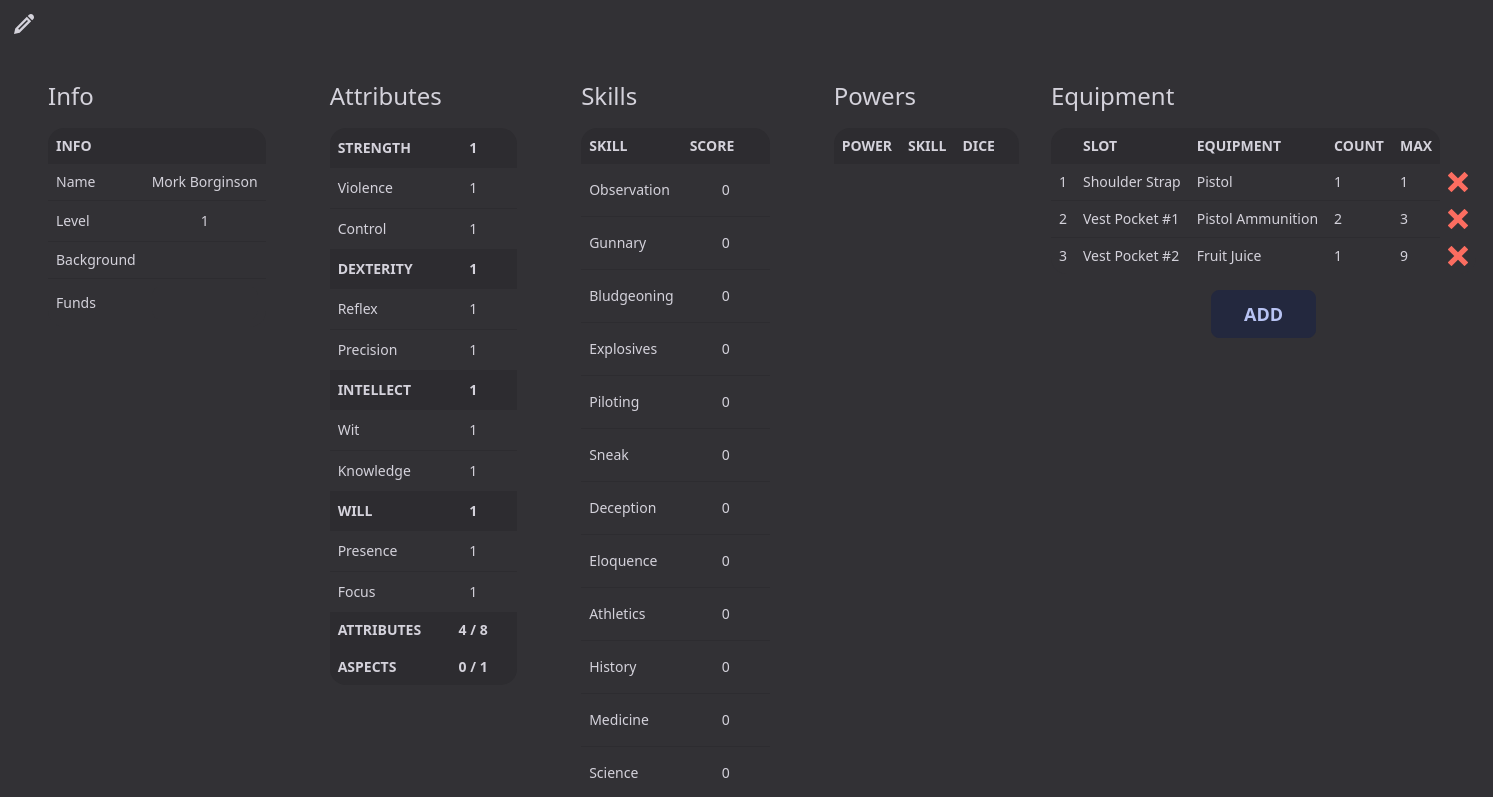
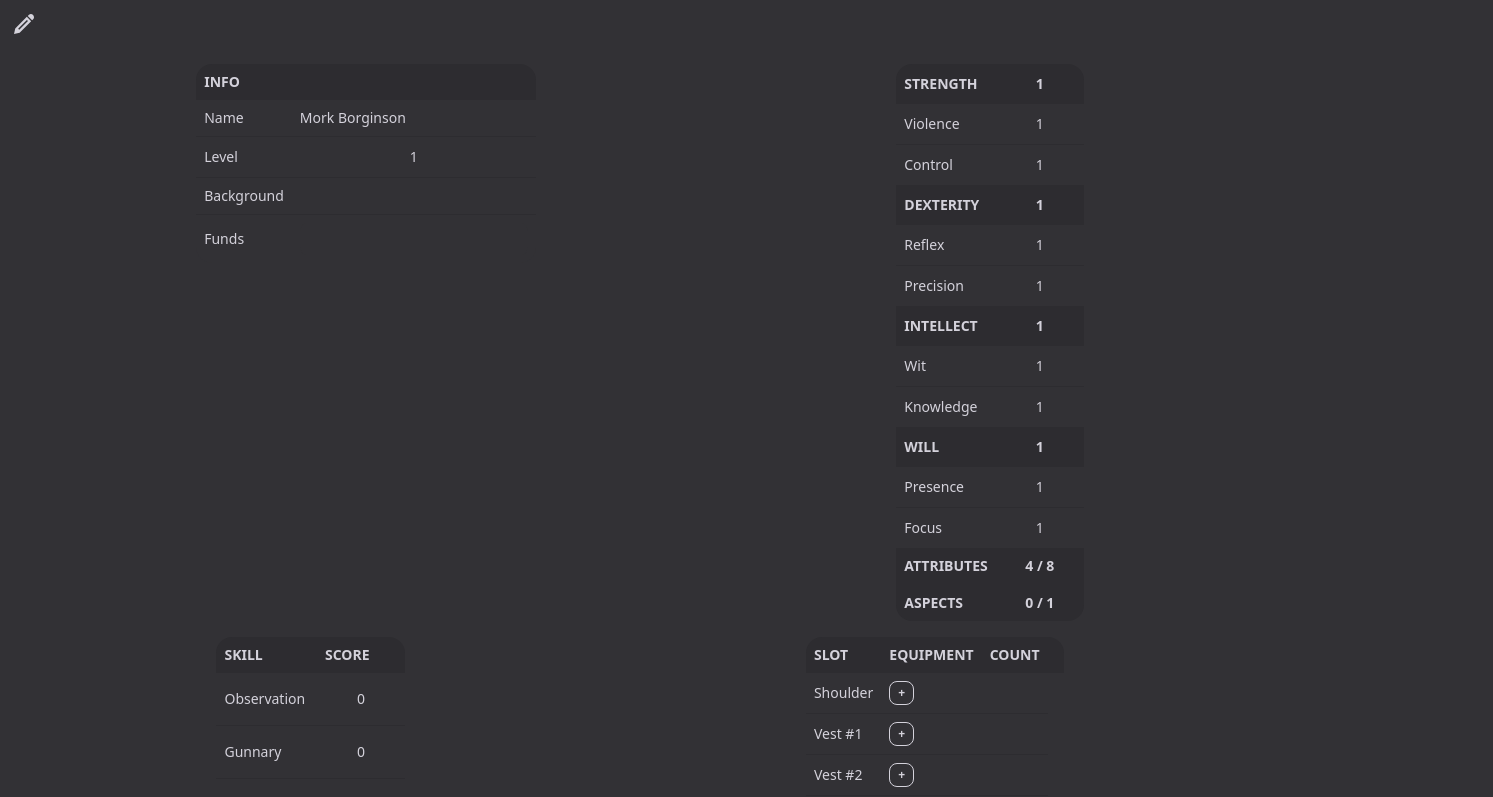
Before and after one commit to mytinycloud/caltrops, a React (Create React App) app in the folder char-sheet/: page / in a window 1280 px wide. Shown: the top 797 px of the page, 1493 px wide, since content can reach past the window. Built offline with nearby package versions, Linux system fonts and the light colour scheme.

Commit message:
Add descriptions to table parameters Remove table headers Add equipment table Move tables to new section (turbougly) IsEditable defaults to true

```diff
--- a/char-sheet/src/components/AttributeTable.jsx
+++ b/char-sheet/src/components/AttributeTable.jsx
@@ -4,7 +4,10 @@ import PointEntryBox from './PointEntryBox'
 
 /*
  * Attributes table.
- * This consumes sheets.attributes for attribute values.
+ *    in: attriutes <- rules.attributes
+ *    in: scores <- sheet.attributes
+ *    out: setScores -> sheet.attributes
+ *    in: level <- sheet.info.level
  */
 function AttributeTable({attributes, scores, setScores, level, isEditable=false}) {
   const attributeTotal = caltrops.attributeTotal(attributes, scores)
@@ -14,7 +17,6 @@ function AttributeTable({attributes, scores, setScores, level, isEditable=false}
 
   return (
     <div className='px-8'>
-      <h2 className='text-2xl my-4'>Attributes</h2>
       <table className="table table-compact">
         {
           attributes.map( attribute => {
--- /dev/null
+++ b/char-sheet/src/components/EquipmentTable.jsx
@@ -0,0 +1,87 @@
+import caltrops from '../lib/caltrops'
+import { modifyObject } from '../lib/util'
+import PointEntryBox from './PointEntryBox'
+import TextEntryBox from './TextEntryBox'
+
+import {ImCross} from 'react-icons/im'
+
+/*
+ * Equipment table.
+ *    in: equipment <- rules.equipment
+ *    in: slots <- rules.carrySlots
+ *    in: items <- sheet.equipment
+ *    out: setItems -> sheet.equipment
+ */
+function EquipmentTable({equipment, slots, items, setItems}) {
+
+  function addItem(slot){
+    // TODO: select from equipment.
+    let type = equipment[0]
+    let item = {
+      name: type.name,
+      count: 1,
+      stack: type.stack,
+    }
+    setItems(modifyObject( items, slot, item))
+  }
+
+  return (
+    <div className='px-8'>
+      <table className="table table-compact">
+        <thead>
+          <tr>
+            <th>Slot</th>
+            <th>Equipment</th>
+            <th>Count</th>
+            <th></th>
+          </tr>
+        </thead>
+        <tbody>
+        {
+          slots.map(slot => {
+            let item = items[slot.name]
+            if (item) {
+              // TODO: use hidden buttons instead
+              return <tr>
+                <td>{slot.name}</td>
+                <td>{item.name ?? '??'}</td>
+                <td>
+                  <PointEntryBox
+                    value={item.count ?? 0}
+                    setValue={ (v) => {} }
+                    max={item.max ?? 1}
+                  />
+                </td>
+                <td>
+                <td className='tooltip cursor-pointer border-none' data-tip="Remove">
+                  <button className='btn btn-square btn-outline'
+                    onClick={()=>{ setItems(modifyObject(items, slot.name, null)) }}
+                  >
+                  <ImCross
+                    size={10}
+                    className='text-error'>
+                  </ImCross>
+                  </button>
+                </td>
+                </td>
+              </tr>
+            } else {
+              return <tr>
+                <td>{slot.name}</td>
+                <td>
+                  <button class='btn btn-outline btn-xs'
+                    onClick={()=>(addItem(slot.name))}
+                  >+</button>
+                </td>
+                <td></td>
+              </tr>
+            }
+          })
+        }
+        </tbody>
+      </table>
+    </div>
+  )
+}
+
+export default EquipmentTable
--- a/char-sheet/src/components/InfoTable.jsx
+++ b/char-sheet/src/components/InfoTable.jsx
@@ -4,14 +4,14 @@ import TextEntryBox from './TextEntryBox'
 
 /*
  * Info table.
- * This consumes sheets.info for skill values.
+ *    in: info <- sheet.info
+ *    out: setInfo -> sheet.info
  */
 
 function InfoTable({info, setInfo, isEditable=false}) {
 
   return (
     <div className='px-8'>
-      <h2 className='text-2xl my-4'>Info</h2>
       <table className="table table-compact">
         <thead>
         <tr>
@@ -52,7 +52,6 @@ function InfoTable({info, setInfo, isEditable=false}) {
             <td><TextEntryBox
               value={info.funds}
               setValue={v => { setInfo(modifyObject(info, 'funds', v)) }}
-              isEditable={true}
               />
             </td>
           </tr>
--- a/char-sheet/src/components/PointEntryBox.jsx
+++ b/char-sheet/src/components/PointEntryBox.jsx
@@ -10,7 +10,7 @@ import React from 'react'
  * Ideally the points would not be decremented once locked - but i'll leave it to the outer state to update the min value if that happens.
  * Its kindof a pain to actually lock things like this anyway, as users always make mistakes.
  */
-function PointEntryBox({value, setValue, isEditable=false, min=0, max=9, isCapped=false}) {
+function PointEntryBox({value, setValue, isEditable=true, min=0, max=9, isCapped=false}) {
 
   const isInvisible = isEditable ? "opacity-100" : 'opacity-0'
   const canDecrement = isEditable && value > min
--- a/char-sheet/src/components/PowerTable.jsx
+++ b/char-sheet/src/components/PowerTable.jsx
@@ -4,14 +4,16 @@ import PointEntryBox from './PointEntryBox'
 import TextEntryBox from './TextEntryBox'
 
 /*
- * Info table.
- * This consumes sheets.info for skill values.
+ * Power table.
+ *   in: powers <- rules.powers for power metadata
+ *   in: skillScores <- sheet.skills
+ *   in: powerDice <- sheet.powers
+ *   out: setPowerDice -> sheet.powers
  */
 
 function PowerTable({powers, skillScores, powerDice, setPowerDice}) {
   return (
     <div className='px-8'>
-      <h2 className='text-2xl my-4'>Powers</h2>
       <table className="table table-compact">
         <thead>
           <tr>
@@ -23,7 +25,7 @@ function PowerTable({powers, skillScores, powerDice, setPowerDice}) {
         </thead>
         <tbody>
         {
-          powers.map((power) => {
+          powers.map(power => {
             let diceMax = caltrops.powerDiceMax(power, skillScores)
             return <tr>
               <td>{power.name}</td>
@@ -32,7 +34,6 @@ function PowerTable({powers, skillScores, powerDice, setPowerDice}) {
                 value={powerDice[power.name] ?? 0}
                 setValue={v => {setPowerDice(modifyObject(powerDice, power.name, v))}}
                 max={diceMax}
-                isEditable={true}
                 />
               </td>
               <td>/ {diceMax}</td>
--- a/char-sheet/src/components/SkillTable.jsx
+++ b/char-sheet/src/components/SkillTable.jsx
@@ -5,7 +5,10 @@ import caltrops from '../lib/caltrops'
 
 /*
  * Skill table.
- * This consumes the rules.skills for skill metadata, and sheets.skills for skill values.
+ *    in: skills <- rules.skills
+ *    in: scores <- sheet.skills
+ *    out: setScores -> sheet.skills
+ *    in: level <- sheet.level
  */
 
 function SkillTable({skills, scores, setScores, level, isEditable = false}) {
@@ -15,7 +18,6 @@ function SkillTable({skills, scores, setScores, level, isEditable = false}) {
 
   return (
     <div className='px-8'>
-      <h2 className='text-2xl my-4'>Skills</h2>
       <table className="table table-compact">
         <thead>
           <tr className='px-2'>
--- a/char-sheet/src/components/TextEntryBox.jsx
+++ b/char-sheet/src/components/TextEntryBox.jsx
@@ -5,7 +5,7 @@ import React from 'react'
  * Text entry box
  * This displays and allows editing of a string
  */
-function TextEntryBox({value, setValue, isEditable=false, placeholder='', limit=32}) {
+function TextEntryBox({value, setValue, isEditable=true, placeholder='', limit=32}) {
   if (isEditable)
   {
     return (
--- a/char-sheet/src/pages/ParentalAdvisory.jsx
+++ b/char-sheet/src/pages/ParentalAdvisory.jsx
@@ -5,6 +5,7 @@ import SkillTable from '../components/SkillTable'
 import InfoTable from '../components/InfoTable'
 import AttributeTable from '../components/AttributeTable'
 import PowerTable from '../components/PowerTable'
+import EquipmentTable from '../components/EquipmentTable'
 
 import { setTheme, modifyObject } from '../lib/util'
 import caltrops from '../lib/caltrops'
@@ -61,33 +62,33 @@ function ParentalAdvisory() {
           level={sheet.info.level}
           isEditable={isEditable}
         />
-        <SkillTable
+      </section>
+
+      {/* Skills, spells, abilities, powers tables */}
+      <section className='flex mx-4 justify-around basis-full mt-4'>
+      <SkillTable
           skills={rules.skills}
           scores={sheet.skills}
           setScores={scores => {setSheet(modifyObject(sheet, 'skills', scores))}}
           level={sheet.info.level}
           isEditable={isEditable}
         />
-        <PowerTable
-          powers={rules.powers.filter(p => caltrops.powerIsAvailable(p, sheet.skills))}
-          powerDice={sheet.powers}
-          skillScores={sheet.skills}
-          setPowerDice={scores => {setSheet(modifyObject(sheet, 'powers', scores))}}
-        />
-        <Table
-          title={'Equipment'}
-          data={equipment}
-        />
-      </section>
-
-      {/* Skills, spells, abilities, powers tables */}
-      <section className=''>
-
-      </section>
-
-      {/* Equipment table */}
-      <section className=''>
-
+        {(() => {
+          // This feels like a crime
+          const availablePowers = rules.powers.filter(p => caltrops.powerIsAvailable(p, sheet.skills));
+          return availablePowers.length ? <PowerTable
+            powers={availablePowers}
+            powerDice={sheet.powers}
+            skillScores={sheet.skills}
+            setPowerDice={scores => {setSheet(modifyObject(sheet, 'powers', scores))}}
+          /> : null
+        })()}
+      <EquipmentTable
+        equipment={rules.equipment}
+        slots={rules.carrySlots}
+        items={sheet.equipment}
+        setItems={items => {setSheet(modifyObject(sheet, 'equipment', items))}}
+      />
       </section>
 
     </div>
```
